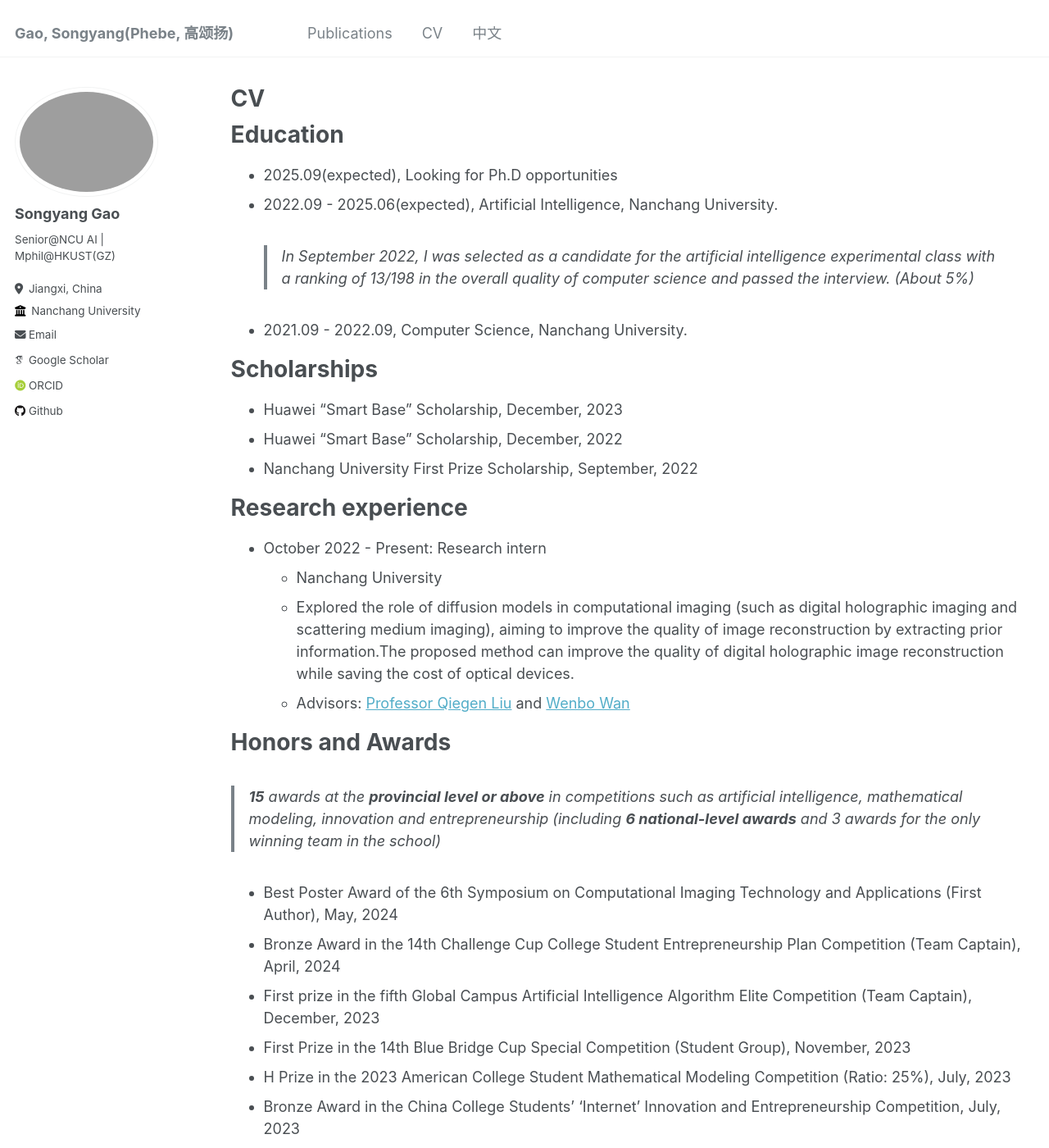
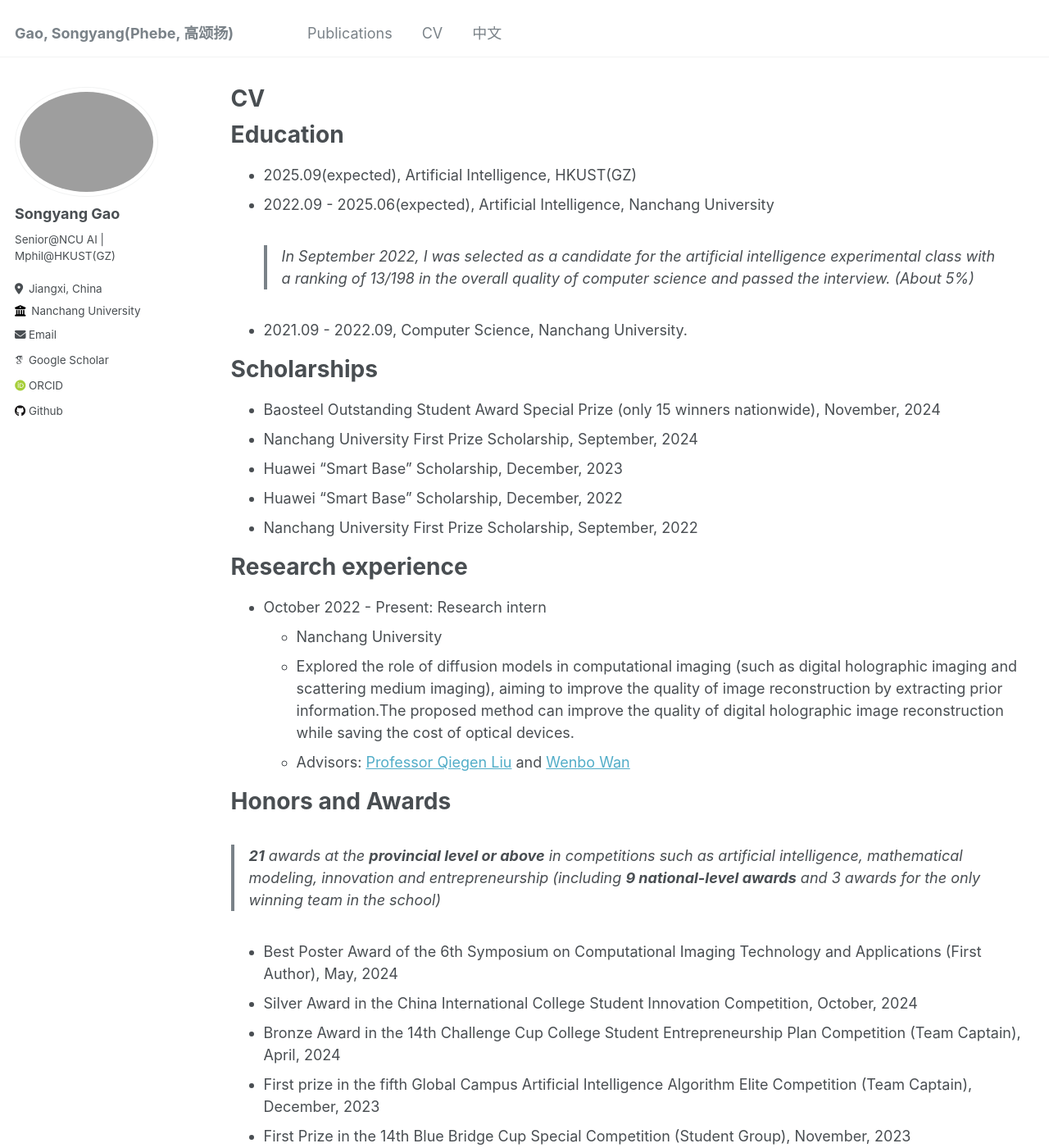
Before and after one commit to songyang0603/songyang0603.github.io, a Jekyll site: the page built from _pages/cv.md, in a window 1280 px wide and 1400 px high. Shown: the whole window at 82% size. Built offline with Jekyll 4.4.1, drawn with Linux system fonts in a browser that asks for light colours; some web fonts are replaced.

Commit message:
Update cv.md

```diff
--- a/_pages/cv.md
+++ b/_pages/cv.md
@@ -11,13 +11,15 @@ redirect_from:
 
 Education
 ======
-* 2025.09(expected), Looking for Ph.D opportunities
-* 2022.09 - 2025.06(expected), Artificial Intelligence, Nanchang University.
+* 2025.09(expected), Artificial Intelligence, HKUST(GZ)
+* 2022.09 - 2025.06(expected), Artificial Intelligence, Nanchang University
 > In September 2022, I was selected as a candidate for the artificial intelligence experimental class with a ranking of 13/198 in the overall quality of computer science and passed the interview. (About 5%)
 * 2021.09 - 2022.09, Computer Science, Nanchang University.
 
 Scholarships
 ======
+* Baosteel Outstanding Student Award Special Prize (only 15 winners nationwide), November, 2024
+* Nanchang University First Prize Scholarship, September, 2024
 * Huawei “Smart Base” Scholarship, December, 2023
 * Huawei “Smart Base” Scholarship, December, 2022
 * Nanchang University First Prize Scholarship, September, 2022
@@ -31,9 +33,10 @@ Research experience
 
 Honors and Awards
 ======
-> **15** awards at the **provincial level or above** in competitions such as artificial intelligence, mathematical modeling, innovation and entrepreneurship (including **6 national-level awards** and 3 awards for the only winning team in the school)
+> **21** awards at the **provincial level or above** in competitions such as artificial intelligence, mathematical modeling, innovation and entrepreneurship (including **9 national-level awards** and 3 awards for the only winning team in the school)
 
 * Best Poster Award of the 6th Symposium on Computational Imaging Technology and Applications (First Author), May, 2024
+* Silver Award in the China International College Student Innovation Competition, October, 2024
 * Bronze Award in the 14th Challenge Cup College Student Entrepreneurship Plan Competition (Team Captain), April, 2024
 * First prize in the fifth Global Campus Artificial Intelligence Algorithm Elite Competition (Team Captain), December, 2023
 * First Prize in the 14th Blue Bridge Cup Special Competition (Student Group), November, 2023
```
